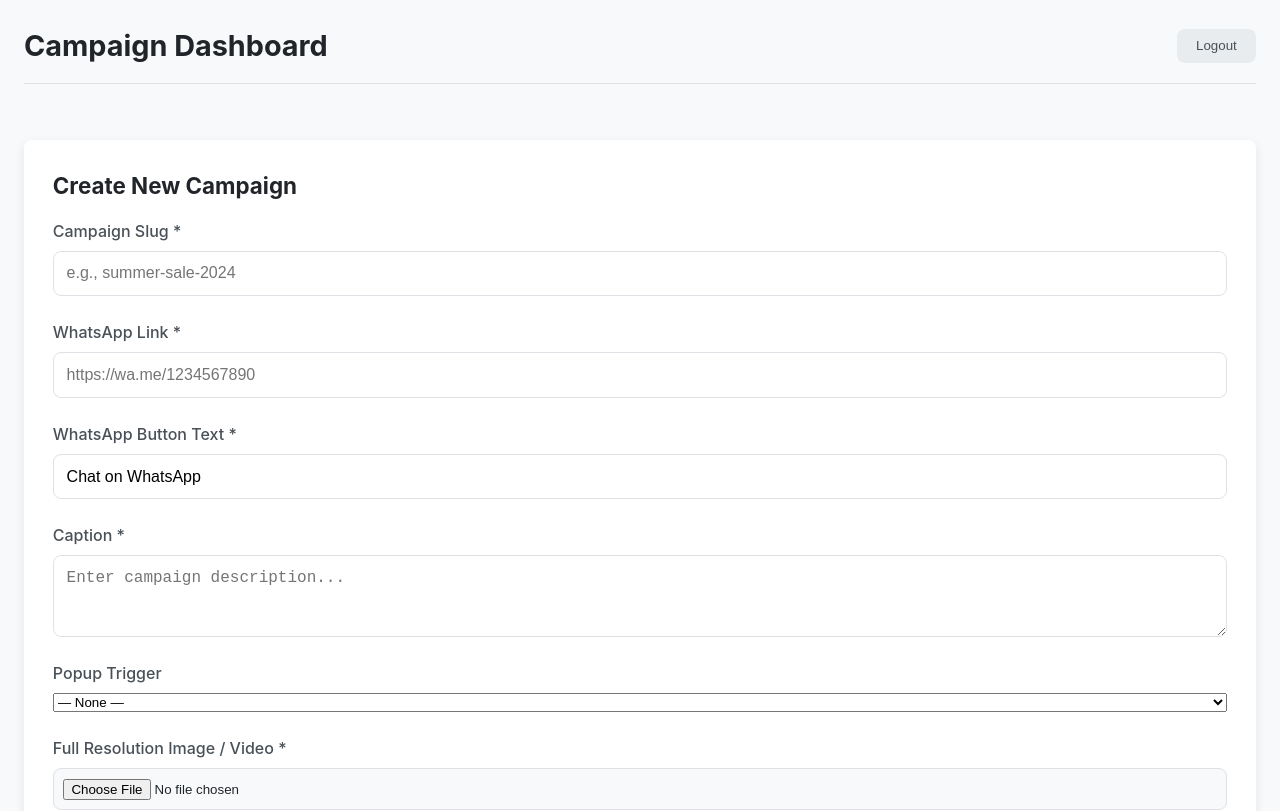
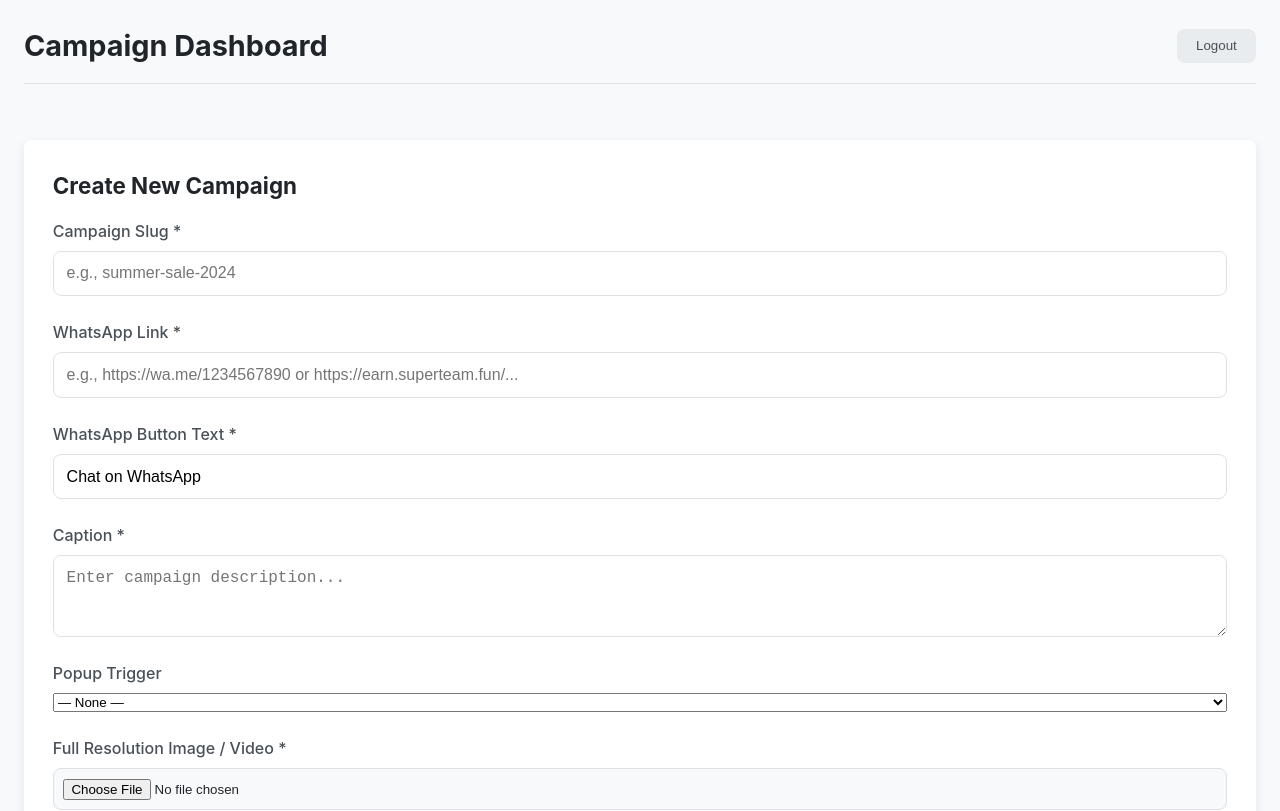
Before and after one commit to ANAVHEOBA/bzfront, an Angular app: page /dashboard in a window 1280 px wide. Shown: the top 811 px of the page. Built offline with nearby package versions, Linux system fonts and the light colour scheme; no server answers; sample sign-in values are in the browser's storage.

Commit message:
po u are

```diff
--- a/src/app/dashboard/dashboard.html
+++ b/src/app/dashboard/dashboard.html
@@ -24,8 +24,8 @@
 
         <div class="form-group">
           <label for="waLink">WhatsApp Link *</label>
-          <input type="url" id="waLink" [(ngModel)]="waLink" name="waLink" required
-                 placeholder="https://wa.me/1234567890">
+          <input type="text" id="waLink" [(ngModel)]="waLink" name="waLink" required
+       placeholder="e.g., https://wa.me/1234567890 or https://earn.superteam.fun/...">
         </div>
 
         <div class="form-group">
```
Also changed, not shown: vercel.json.
